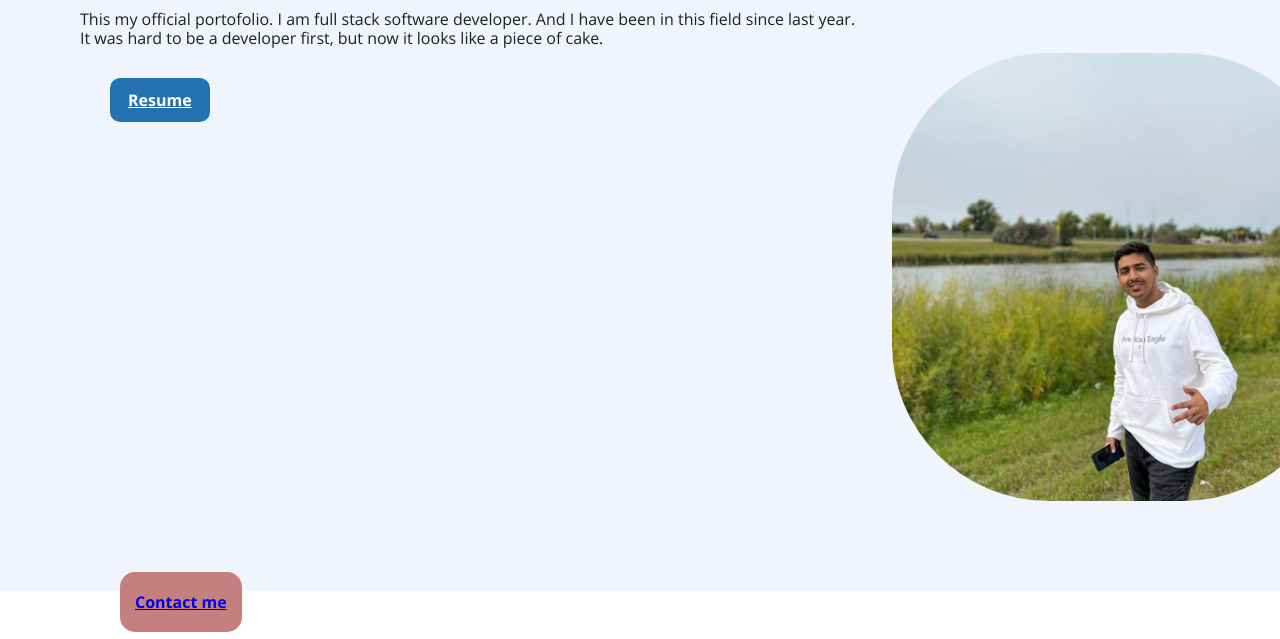
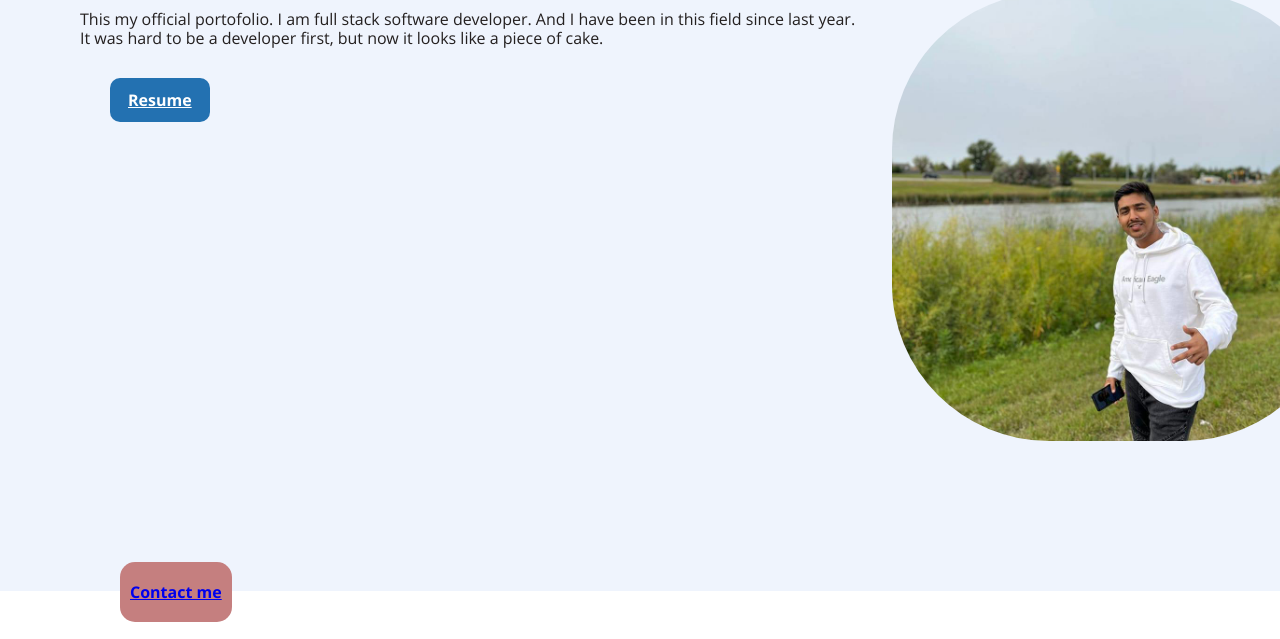
Before and after one commit to Muzammil-Mahmood/portofolio, a plain HTML site: page index.html in a window 1280 px wide. Shown: the part 209-848 px from the top of the page. Drawn offline with Linux system fonts and the light colour scheme; a script that the page names is missing.

Commit message:
new version

```diff
--- a/assets/style/index.css
+++ b/assets/style/index.css
@@ -72,7 +72,7 @@ nav ul li a:hover{
     height: 70%;
     position: absolute;
     left: 50%;
-    bottom: 90px;
+    bottom: 150px;
     margin-right: 40px;
     border-radius: 35%;
 }
@@ -80,12 +80,12 @@ nav ul li a:hover{
 footer {
     height: 50px;;
     line-height: 50px;
-    margin-top: 400px;
+    margin-top: 390px;
     margin-left: 100px;
 }
 .contact{
     background: rgb(197, 127, 127);
-    padding: 5px 15px;
+    padding: 5px 10px;
     font-weight: bold;
     color: #fff;
     display: inline-block;
```
